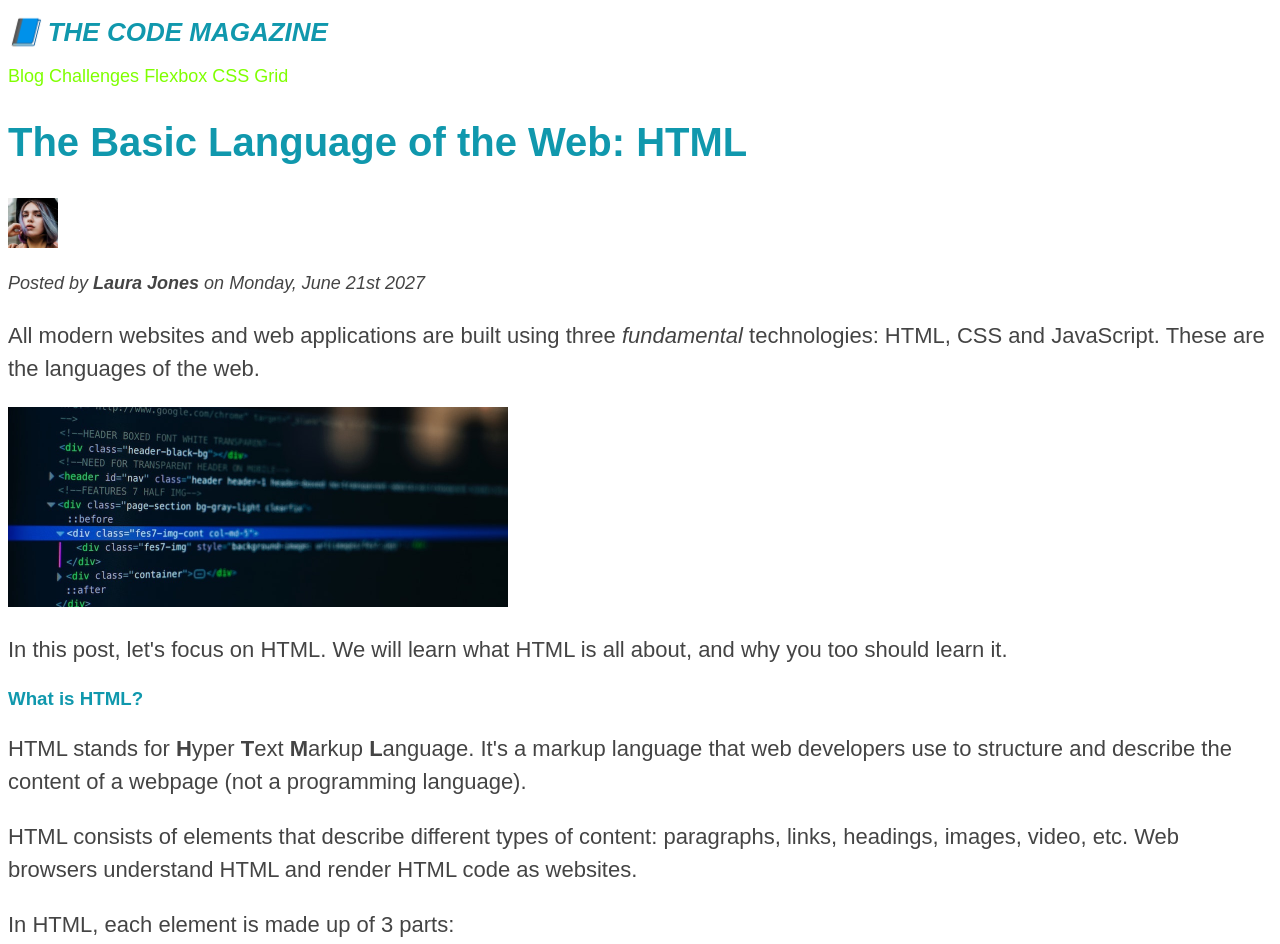
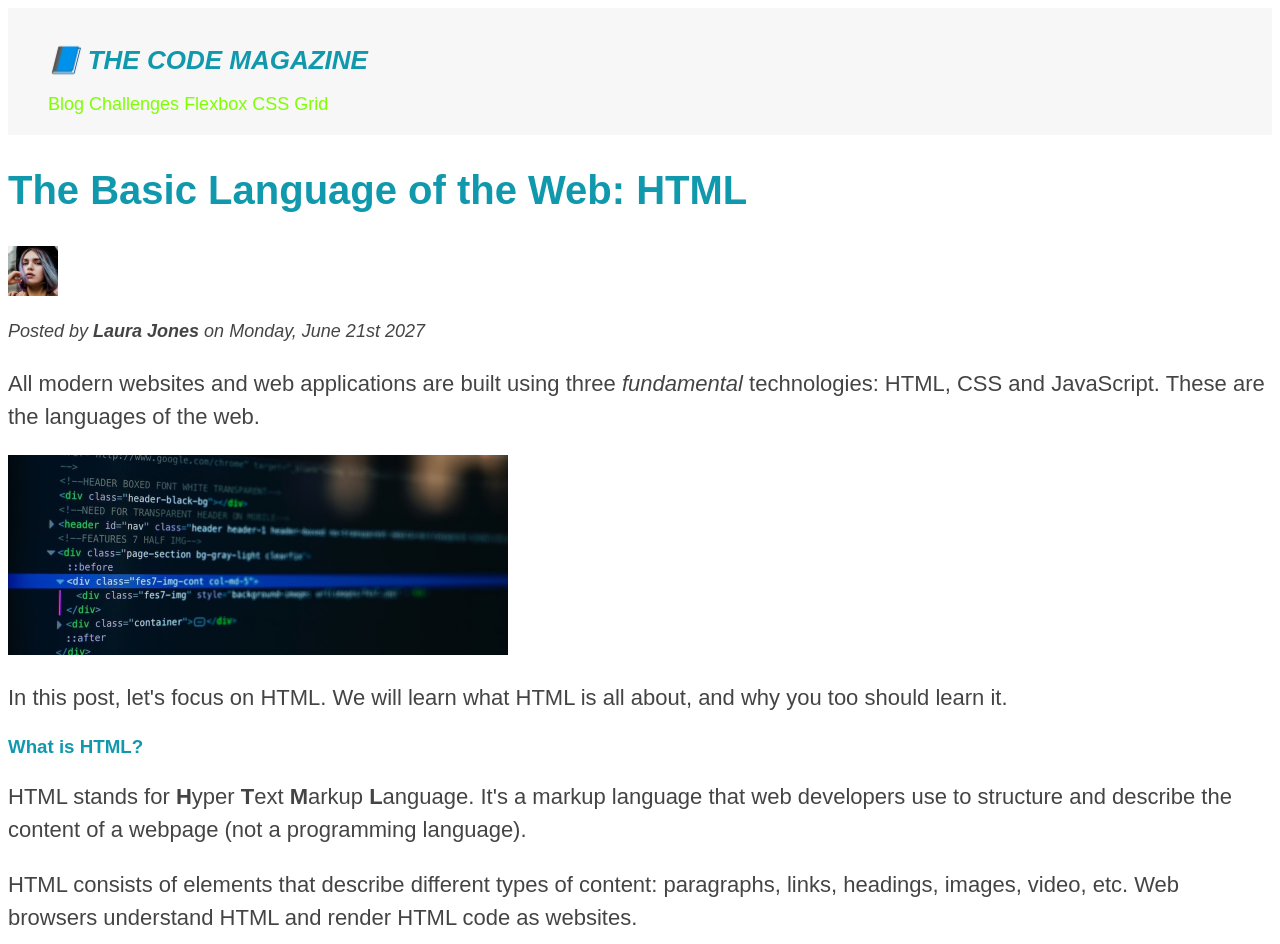
Before and after one commit to faridkarim05/code_magazine, a plain HTML site: page index.html in a window 1280 px wide. Shown: the top 944 px of the page. Drawn offline with Linux system fonts and the light colour scheme; a script that the page names is missing.

Commit message:
changed main-header style

```diff
--- a/index.html
+++ b/index.html
@@ -20,7 +20,7 @@
     <h5>The basic language of the web: HTML</h5>
     <h6>The basic language of the web: HTML</h6> -->
 
-    <header>
+    <header class="main-header">
       <h1>📘 The Code Magazine</h1>
 
       <nav>
--- a/style.css
+++ b/style.css
@@ -5,6 +5,20 @@
 body {
   color: #444;
   font-family: sans-serif;
+}
+
+.main-header {
+  background-color: #f7f7f7;
+  /* padding: 20px;
+  padding-right: 40px;
+  padding-left: 40px; */
+  padding: 20px 40px;
+}
+
+aside {
+  background-color: #f7f7f7;
+  border-top: 5px solid #1098ad;
+  border-bottom: 5px solid #1098ad;
 }
 
 h1,
@@ -70,11 +84,6 @@ li {
   list-style: none;
 }
 
-aside {
-  background-color: #f7f7f7;
-  border-top: 5px solid #1098ad;
-  border-bottom: 5px solid #1098ad;
-}
 /*
 .first-li {
   font-weight: bold;
```
